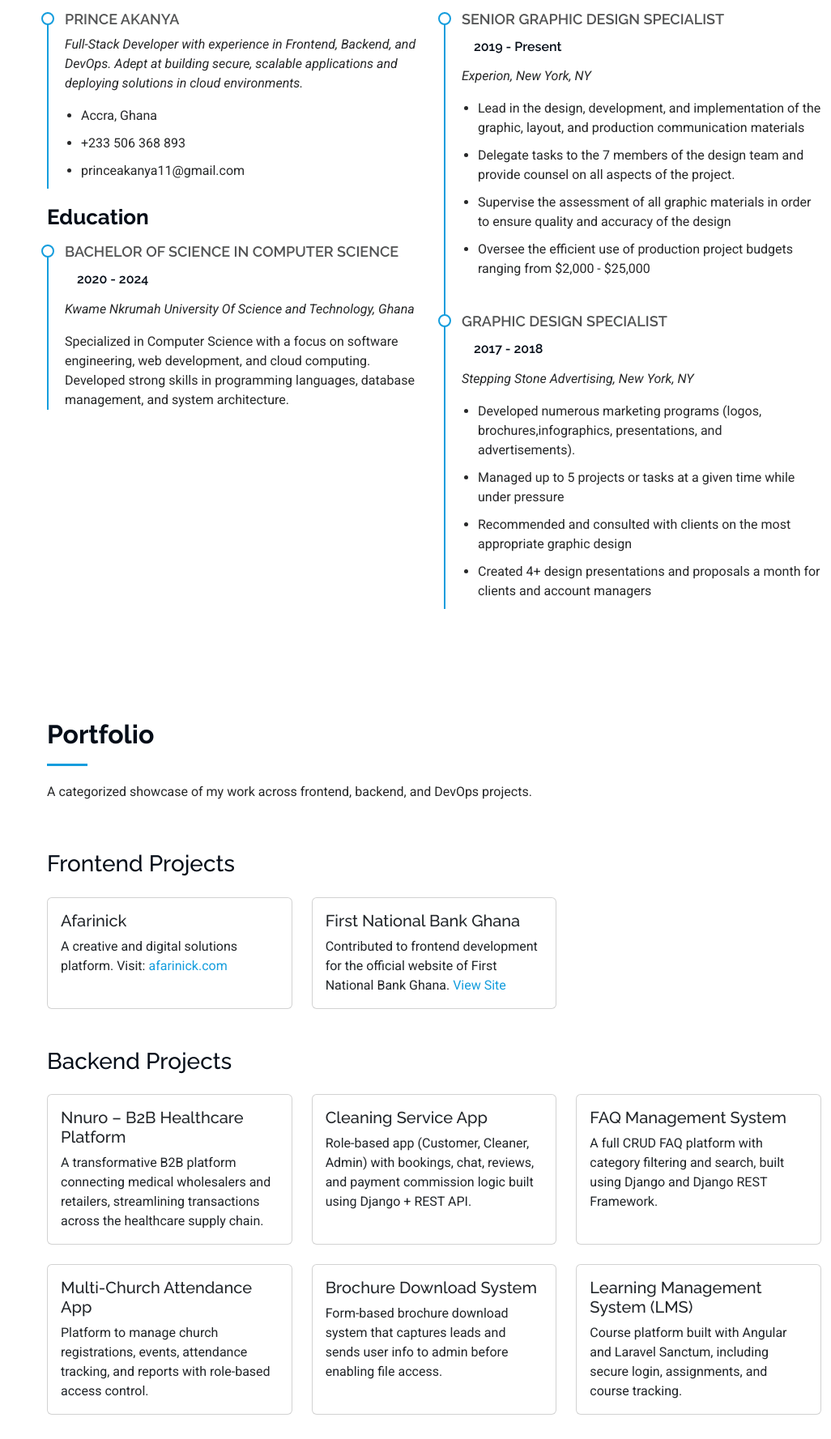
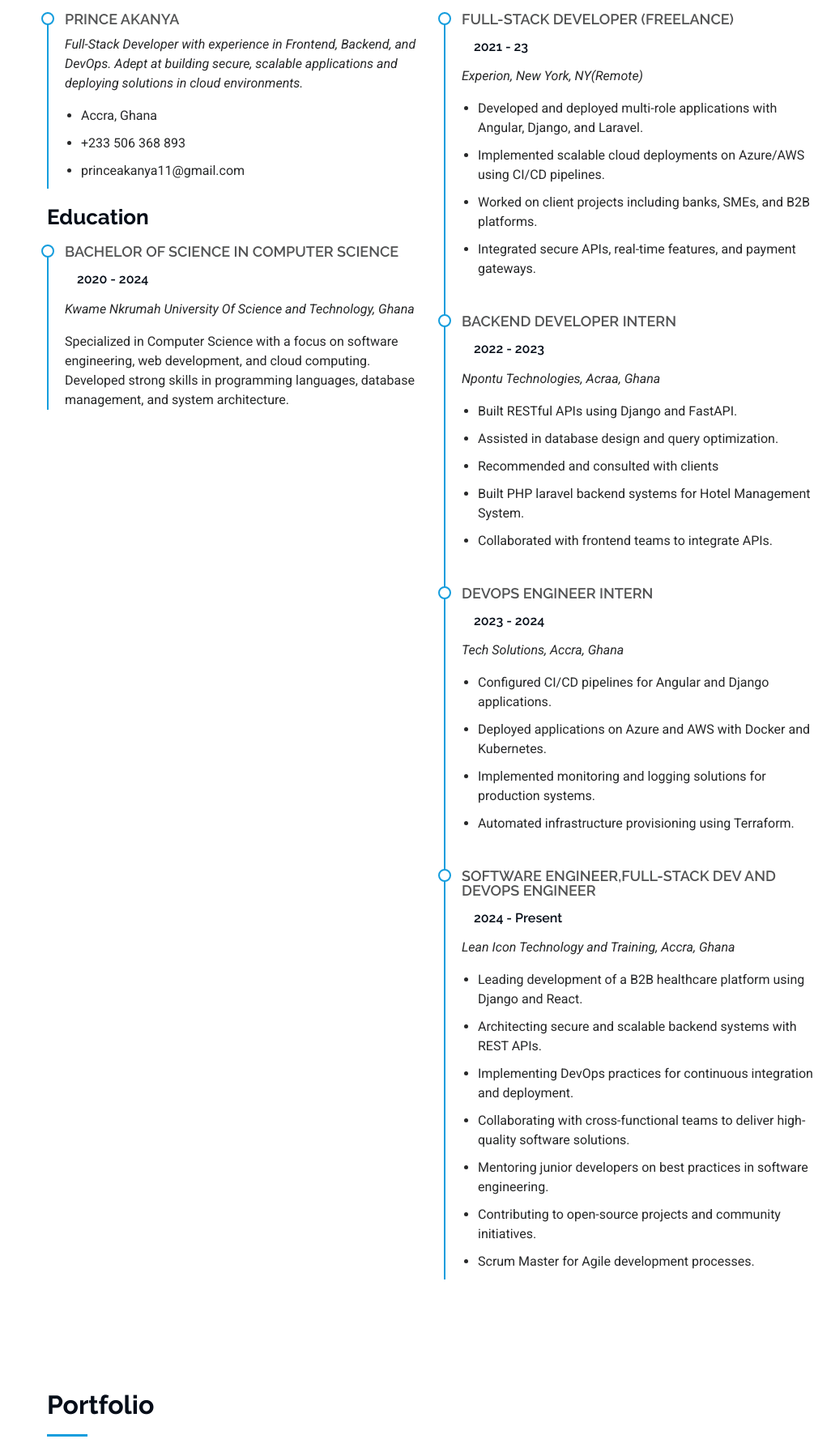
Before and after one commit to onerealprince/Portfolioweb, a plain HTML site: page index.html in a window 1280 px wide. Shown: the part 2893-4670 px from the top of the page at 81% size, without its empty margins (254-1280 px from the left). Drawn offline with Linux system fonts and the light colour scheme.

Commit message:
Update index.html
Ed, Jobs, footer, contact det, resume done

```diff
--- a/index.html
+++ b/index.html
@@ -541,55 +541,59 @@
             <div class="col-lg-6" data-aos="fade-up" data-aos-delay="200">
               <h3 class="resume-title">Professional Experience</h3>
               <div class="resume-item">
-                <h4>Senior graphic design specialist</h4>
-                <h5>2019 - Present</h5>
-                <p><em>Experion, New York, NY </em></p>
+                <h4>Full-Stack Developer (Freelance)</h4>
+                <h5>2021 - 23</h5>
+                <p><em>Experion, New York, NY(Remote) </em></p>
                 <ul>
-                  <li>
-                    Lead in the design, development, and implementation of the
-                    graphic, layout, and production communication materials
-                  </li>
-                  <li>
-                    Delegate tasks to the 7 members of the design team and
-                    provide counsel on all aspects of the project.
-                  </li>
-                  <li>
-                    Supervise the assessment of all graphic materials in order
-                    to ensure quality and accuracy of the design
-                  </li>
-                  <li>
-                    Oversee the efficient use of production project budgets
-                    ranging from $2,000 - $25,000
-                  </li>
+                   <li>Developed and deployed multi-role applications with Angular, Django, and Laravel.</li>
+                   <li>Implemented scalable cloud deployments on Azure/AWS using CI/CD pipelines.</li>
+                   <li>Worked on client projects including banks, SMEs, and B2B platforms.</li>
+                    <li>Integrated secure APIs, real-time features, and payment gateways.</li>
                 </ul>
               </div>
               <!-- Edn Resume Item -->
 
               <div class="resume-item">
-                <h4>Graphic design specialist</h4>
-                <h5>2017 - 2018</h5>
-                <p><em>Stepping Stone Advertising, New York, NY</em></p>
+                <h4>Backend Developer Intern</h4>
+                <h5>2022 - 2023</h5>
+                <p><em>Npontu Technologies, Acraa, Ghana</em></p>
                 <ul>
+                  <li>Built RESTful APIs using Django and FastAPI.</li>
+                  <li>Assisted in database design and query optimization.</li>
                   <li>
-                    Developed numerous marketing programs (logos,
-                    brochures,infographics, presentations, and advertisements).
-                  </li>
-                  <li>
-                    Managed up to 5 projects or tasks at a given time while
-                    under pressure
-                  </li>
-                  <li>
-                    Recommended and consulted with clients on the most
-                    appropriate graphic design
-                  </li>
-                  <li>
-                    Created 4+ design presentations and proposals a month for
-                    clients and account managers
-                  </li>
+                    Recommended and consulted with clients</li>
+                  <li>Built PHP laravel backend systems for Hotel Management System.</li>
+                  <li>Collaborated with frontend teams to integrate APIs.</li>
                 </ul>
               </div>
               <!-- Edn Resume Item -->
+              <div class="resume-item">
+                <h4>DevOps Engineer Intern</h4>
+                <h5>2023 - 2024</h5>
+                <p><em>Tech Solutions, Accra, Ghana</em></p>
+                <ul>
+                  <li>Configured CI/CD pipelines for Angular and Django applications.</li>
+                  <li>Deployed applications on Azure and AWS with Docker and Kubernetes.</li>
+                  <li>Implemented monitoring and logging solutions for production systems.</li>
+                  <li>Automated infrastructure provisioning using Terraform.</li>
+                </ul>
             </div>
+            <!-- End Resume Item -->
+             <div class="resume-item">
+                <h4>Software Engineer,Full-Stack dev and DevOps Engineer</h4>
+                <h5>2024 - Present</h5>
+                <p><em>Lean Icon Technology and Training, Accra, Ghana</em></p>
+                <ul>
+                  <li>Leading development of a B2B healthcare platform using Django and React.</li>
+                  <li>Architecting secure and scalable backend systems with REST APIs.</li>
+                  <li>Implementing DevOps practices for continuous integration and deployment.</li>
+                  <li>Collaborating with cross-functional teams to deliver high-quality software solutions.</li>
+                  <li >Mentoring junior developers on best practices in software engineering.</li>
+                  <li>Contributing to open-source projects and community initiatives.</li>
+                  <li>Scrum Master for Agile development processes.</li>
+                </ul>
+              </div>
+              <!-- End Resume Item -->
           </div>
         </div>
       </section>
@@ -1057,7 +1061,7 @@
                   <i class="bi bi-geo-alt flex-shrink-0"></i>
                   <div>
                     <h3>Address</h3>
-                    <p>A108 Adam Street, New York, NY 535022</p>
+                    <p>Planet Earth 😂(Anywhere needed) </p>
                   </div>
                 </div>
                 <!-- End Info Item -->
@@ -1069,8 +1073,20 @@
                 >
                   <i class="bi bi-telephone flex-shrink-0"></i>
                   <div>
-                    <h3>Call Us</h3>
-                    <p>+1 5589 55488 55</p>
+                    <h3>Call Me</h3>
+                    <p><a href="tel:+233246009088">+233 246 009 088</a></p>
+                  </div>
+                </div>
+                <!-- End Info Item -->
+                 <div
+                  class="info-item d-flex"
+                  data-aos="fade-up"
+                  data-aos-delay="350"
+                >
+                  <i class="bi bi-whatsapp flex-shrink-0"></i>
+                  <div>
+                    <h3>WhatsApp</h3>
+                    <p><a href="https://wa.me/233506368893" target="_blank">+233 506 368 893</a></p>
                   </div>
                 </div>
                 <!-- End Info Item -->
@@ -1083,7 +1099,7 @@
                   <i class="bi bi-envelope flex-shrink-0"></i>
                   <div>
                     <h3>Email Us</h3>
-                    <p>info@example.com</p>
+                    <p><a href="mailto:princeakanya11@gmail.com">princeakanya11@gmail.com</a></p>
                   </div>
                 </div>
                 <!-- End Info Item -->
@@ -1176,7 +1192,7 @@
         <div class="copyright text-center">
           <p>
             © <span>Copyright</span>
-            <strong class="px-1 sitename">iPortfolio</strong>
+            <strong class="px-1 sitename">Prince Akanya</strong>
             <span>All Rights Reserved</span>
           </p>
         </div>
@@ -1185,9 +1201,8 @@
           <!-- You can delete the links only if you've purchased the pro version. -->
           <!-- Licensing information: https://bootstrapmade.com/license/ -->
           <!-- Purchase the pro version with working PHP/AJAX contact form: [buy-url] -->
-          Designed by
-          <a href="https://bootstrapmade.com/">BootstrapMade</a> Distributed by
-          <a href="https://themewagon.com">ThemeWagon</a>
+          Designed by Prince Akanya
+
         </div>
       </div>
     </footer>
```
